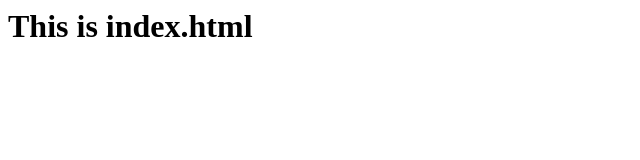
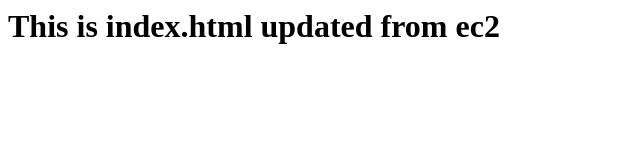
Before and after one commit to pramodhboinpally/Newrepo, a plain HTML site: page index.html in a window 1280 px wide. Shown: the whole page, without its empty margins (0-640 px from the left). Drawn offline with Linux system fonts and the light colour scheme.

Commit message:
updated index file

```diff
--- a/index.html
+++ b/index.html
@@ -1 +1 @@
-<h1> This is index.html</h1>
+<h1> This is index.html updated from ec2 </h1>
```
